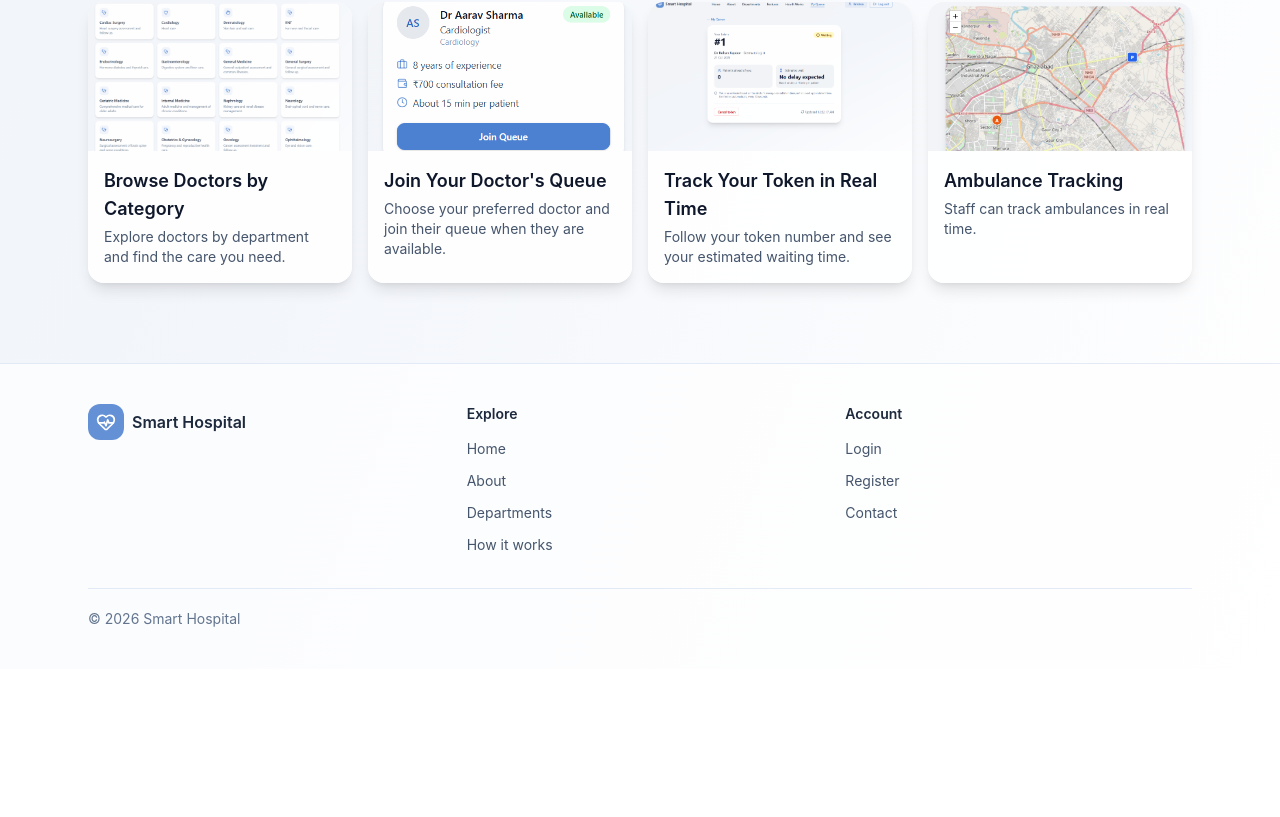
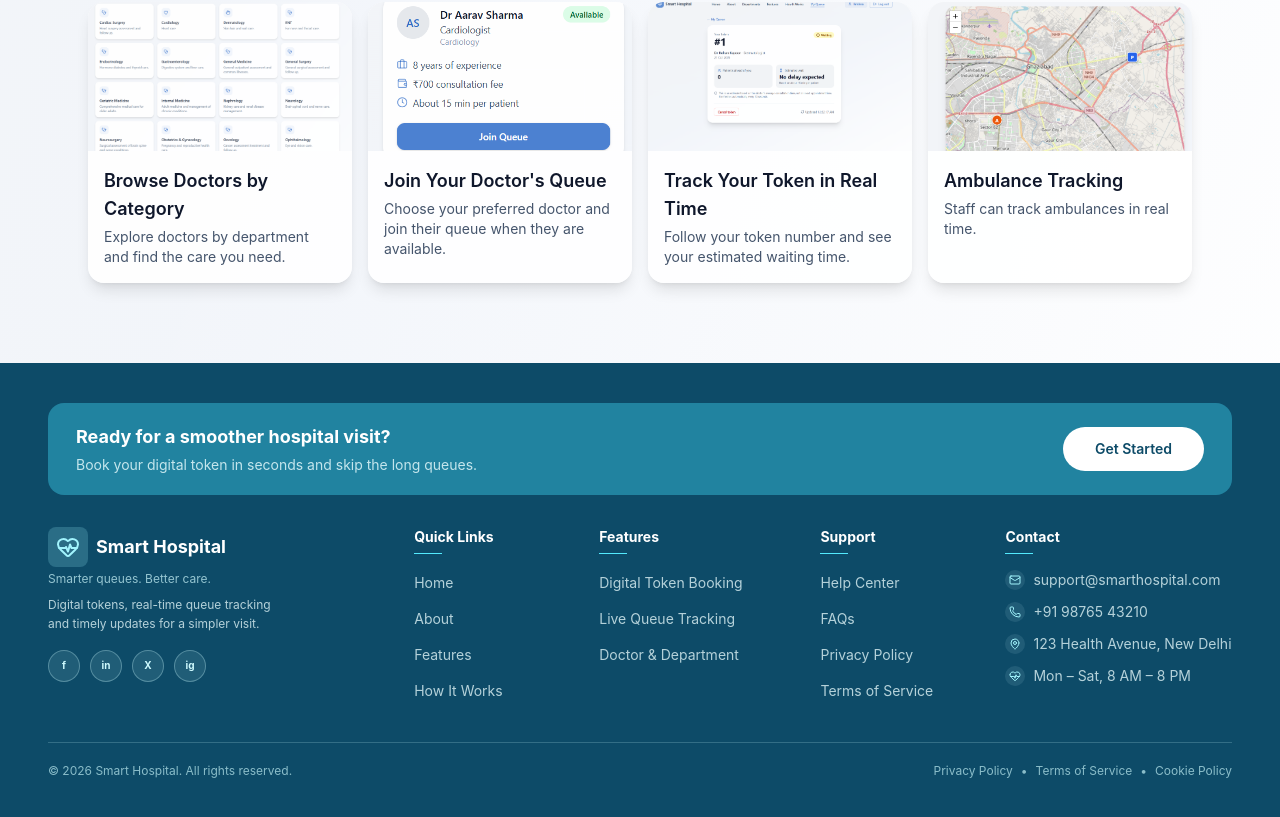
Before and after one commit to saumyasolanki41-sys/smart-hospital-queue-management-system, a React (Vite) app: page / in a window 1280 px wide. Shown: the part 2699-3516 px from the top of the page. Before the commit the page ends 3368 px from the top, so only its background shows below. Built offline with nearby package versions, Linux system fonts and the light colour scheme; no server answers.

Commit message:
Updated footer

```diff
--- a/src/App.jsx
+++ b/src/App.jsx
@@ -9,6 +9,7 @@ import Login from "./pages/Login";
 import Register from "./pages/Register";
 import ForgotPassword from "./pages/ForgotPassword";
 import Departments from "./pages/Departments";
+import Contact from "./pages/Contact";
 import DoctorProfile from "./pages/DoctorProfile";
 import Home from "./pages/Home";
 import MyQueue from "./pages/MyQueue";
@@ -36,6 +37,7 @@ export default function App() {
             <Route path="/about" element={<About />} />
             <Route path="/departments" element={<Departments />} />
             <Route path="/doctors/:doctorId" element={<DoctorProfile />} />
+            <Route path="/contact" element={<Contact />} />
             {/* Add your other public pages here, e.g. your "How it works" page */}
 
             {/* Patients only */}
--- a/src/components/layout/Footer.jsx
+++ b/src/components/layout/Footer.jsx
@@ -1,60 +1,171 @@
-import { HeartPulse } from "lucide-react";
+import { HeartPulse, Mail, MapPin, Phone } from "lucide-react";
 import { Link } from "react-router-dom";
 
-const FOOTER_GROUPS = [
+const FOOTER_COLUMNS = [
   {
-    heading: "Explore",
+    heading: "Quick Links",
     links: [
       { label: "Home", to: "/" },
       { label: "About", to: "/about" },
-      { label: "Departments", to: "/departments" },
-      { label: "How it works", to: "/#how-it-works" },
+      { label: "Features", to: "/#features" },
+      { label: "How It Works", to: "/#how-it-works" },
     ],
   },
   {
-    heading: "Account",
+    heading: "Features",
     links: [
-      { label: "Login", to: "/login" },
-      { label: "Register", to: "/register" },
-      { label: "Contact", to: "/contact" },
+      { label: "Digital Token Booking", to: "/departments" },
+      { label: "Live Queue Tracking", to: "/queue" },
+      { label: "Doctor & Department", to: "/departments" },
+    ],
+  },
+  {
+    heading: "Support",
+    links: [
+      { label: "Help Center", to: "/" },
+      { label: "FAQs", to: "/" },
+      { label: "Privacy Policy", to: "/" },
+      { label: "Terms of Service", to: "/" },
     ],
   },
 ];
 
+const SOCIAL_LINKS = [
+  { label: "Facebook", href: "https://www.facebook.com", mark: "f" },
+  { label: "LinkedIn", href: "https://www.linkedin.com", mark: "in" },
+  { label: "Twitter", href: "https://www.twitter.com", mark: "X" },
+  { label: "Instagram", href: "https://www.instagram.com", mark: "ig" },
+];
+
+function FooterLink({ label, to }) {
+  return (
+    <li>
+      <Link
+        to={to}
+        className="text-sm text-cyan-50/75 transition-colors hover:text-white"
+      >
+        {label}
+      </Link>
+    </li>
+  );
+}
+
+function ContactItem({ icon: Icon, children, href }) {
+  const content = (
+    <>
+      <span className="flex h-5 w-5 shrink-0 items-center justify-center rounded-full bg-cyan-100/10 text-cyan-200">
+        <Icon className="h-3 w-3" />
+      </span>
+      <span>{children}</span>
+    </>
+  );
+
+  return (
+    <li className="flex items-start gap-2 text-sm text-cyan-50/75">
+      {href ? (
+        <a href={href} className="flex items-start gap-2 transition-colors hover:text-white">
+          {content}
+        </a>
+      ) : (
+        content
+      )}
+    </li>
+  );
+}
+
 export default function Footer() {
   return (
-    <footer className="border-t border-primary/10 bg-white/70">
-      <div className="mx-auto max-w-6xl px-6 py-10">
-        <div className="grid gap-8 sm:grid-cols-2 lg:grid-cols-3">
-          <Link to="/" className="flex items-center gap-2 self-start">
-            <span className="flex h-9 w-9 items-center justify-center rounded-xl bg-primary/60 text-white">
-              <HeartPulse className="h-5 w-5" />
-            </span>
-            <span className="font-semibold text-slate-800">Smart Hospital</span>
+    <footer className="w-full bg-[#0d4b68] text-white">
+      <div className="mx-auto w-full max-w-[1600px] px-6 py-8 sm:px-8 md:px-10 md:py-10 lg:px-12">
+        <section className="mb-8 flex flex-col items-start justify-between gap-5 rounded-2xl bg-[#2183a0] px-6 py-5 sm:flex-row sm:items-center sm:px-7">
+          <div>
+            <h2 className="text-lg font-bold">Ready for a smoother hospital visit?</h2>
+            <p className="mt-1 text-sm text-cyan-50/80">
+              Book your digital token in seconds and skip the long queues.
+            </p>
+          </div>
+          <Link
+            to="/login"
+            className="inline-flex shrink-0 items-center justify-center rounded-full bg-white px-8 py-3 text-sm font-semibold text-[#0d4b68] transition-colors hover:bg-cyan-50"
+          >
+            Get Started
           </Link>
+        </section>
 
-          {FOOTER_GROUPS.map(({ heading, links }) => (
+        <div className="grid gap-x-10 gap-y-10 border-b border-cyan-100/20 pb-10 sm:grid-cols-2 lg:grid-cols-[1.8fr_0.8fr_1fr_0.8fr_1.25fr]">
+          <div>
+            <Link to="/" className="inline-flex items-center gap-2">
+              <span className="flex h-10 w-10 items-center justify-center rounded-lg bg-cyan-200/20 text-cyan-200">
+                <HeartPulse className="h-6 w-6" />
+              </span>
+              <span className="text-lg font-bold">Smart Hospital</span>
+            </Link>
+            <p className="mt-1 text-xs text-cyan-100/70">Smarter queues. Better care.</p>
+            <p className="mt-2 max-w-60 text-xs leading-relaxed text-cyan-50/75">
+              Digital tokens, real-time queue tracking and timely updates for a simpler visit.
+            </p>
+            <ul className="mt-4 flex gap-2.5">
+              {SOCIAL_LINKS.map(({ label, href, mark }) => (
+                <li key={label}>
+                  <a
+                    href={href}
+                    aria-label={label}
+                    target="_blank"
+                    rel="noreferrer"
+                    className="flex h-8 w-8 items-center justify-center rounded-full border border-cyan-100/30 bg-cyan-100/10 text-cyan-100 transition-colors hover:bg-cyan-100/25"
+                  >
+                    <span className="text-[10px] font-bold">{mark}</span>
+                  </a>
+                </li>
+              ))}
+            </ul>
+          </div>
+
+          {FOOTER_COLUMNS.map(({ heading, links }) => (
             <nav key={heading} aria-label={heading}>
-              <h2 className="mb-3 text-sm font-semibold text-slate-800">{heading}</h2>
-              <ul className="space-y-2">
-                {links.map(({ label, to }) => (
-                  <li key={label}>
-                    <Link
-                      to={to}
-                      className="text-sm text-slate-600 transition-colors hover:text-primary/70"
-                    >
-                      {label}
-                    </Link>
-                  </li>
+              <h2 className="mb-4 text-sm font-bold text-white after:mt-1.5 after:block after:h-px after:w-7 after:bg-cyan-300">
+                {heading}
+              </h2>
+              <ul className="space-y-3">
+                {links.map((link) => (
+                  <FooterLink key={link.label} {...link} />
                 ))}
               </ul>
             </nav>
           ))}
+
+          <section aria-labelledby="footer-contact-heading">
+            <h2
+              id="footer-contact-heading"
+              className="mb-4 text-sm font-bold text-white after:mt-1.5 after:block after:h-px after:w-7 after:bg-cyan-300"
+            >
+              Contact
+            </h2>
+            <ul className="space-y-3">
+              <ContactItem icon={Mail} href="mailto:support@smarthospital.com">
+                support@smarthospital.com
+              </ContactItem>
+              <ContactItem icon={Phone} href="tel:+919876543210">
+                +91 98765 43210
+              </ContactItem>
+              <ContactItem icon={MapPin}>
+                123 Health Avenue, New Delhi
+              </ContactItem>
+              <ContactItem icon={HeartPulse}>Mon – Sat, 8 AM – 8 PM</ContactItem>
+            </ul>
+          </section>
         </div>
 
-        <p className="mt-8 border-t border-primary/10 pt-5 text-sm text-slate-500">
-          © {new Date().getFullYear()} Smart Hospital
-        </p>
+        <div className="flex flex-col gap-3 pt-5 text-xs text-cyan-100/65 sm:flex-row sm:items-center sm:justify-between">
+          <p>© {new Date().getFullYear()} Smart Hospital. All rights reserved.</p>
+          <nav aria-label="Legal links" className="flex flex-wrap gap-x-2">
+            <Link to="/contact" className="hover:text-white">Privacy Policy</Link>
+            <span aria-hidden="true">•</span>
+            <Link to="/contact" className="hover:text-white">Terms of Service</Link>
+            <span aria-hidden="true">•</span>
+            <Link to="/contact" className="hover:text-white">Cookie Policy</Link>
+          </nav>
+        </div>
       </div>
     </footer>
   );
--- a/src/pages/Contact.jsx
+++ /dev/null
@@ -1,20 +0,0 @@
-import Footer from "../components/layout/Footer";
-import Navbar from "../components/layout/Navbar";
-
-export default function Contact() {
-  return (
-    <div className="flex min-h-screen flex-col bg-gradient-to-br from-secondary/5 via-accent/5 to-white">
-      <Navbar />
-      <main className="mx-auto flex w-full max-w-6xl flex-1 items-center px-6 py-20">
-        <section className="w-full rounded-3xl bg-white/90 p-8 text-center shadow-lg sm:p-12">
-          <p className="mb-3 text-base font-medium text-primary/70">Contact</p>
-          <h1 className="text-3xl font-bold text-slate-900">We'd love to hear from you</h1>
-          <p className="mx-auto mt-4 max-w-xl text-slate-600">
-            Our contact page is coming soon. Please check back later for ways to get in touch.
-          </p>
-        </section>
-      </main>
-      <Footer />
-    </div>
-  );
-}
```
